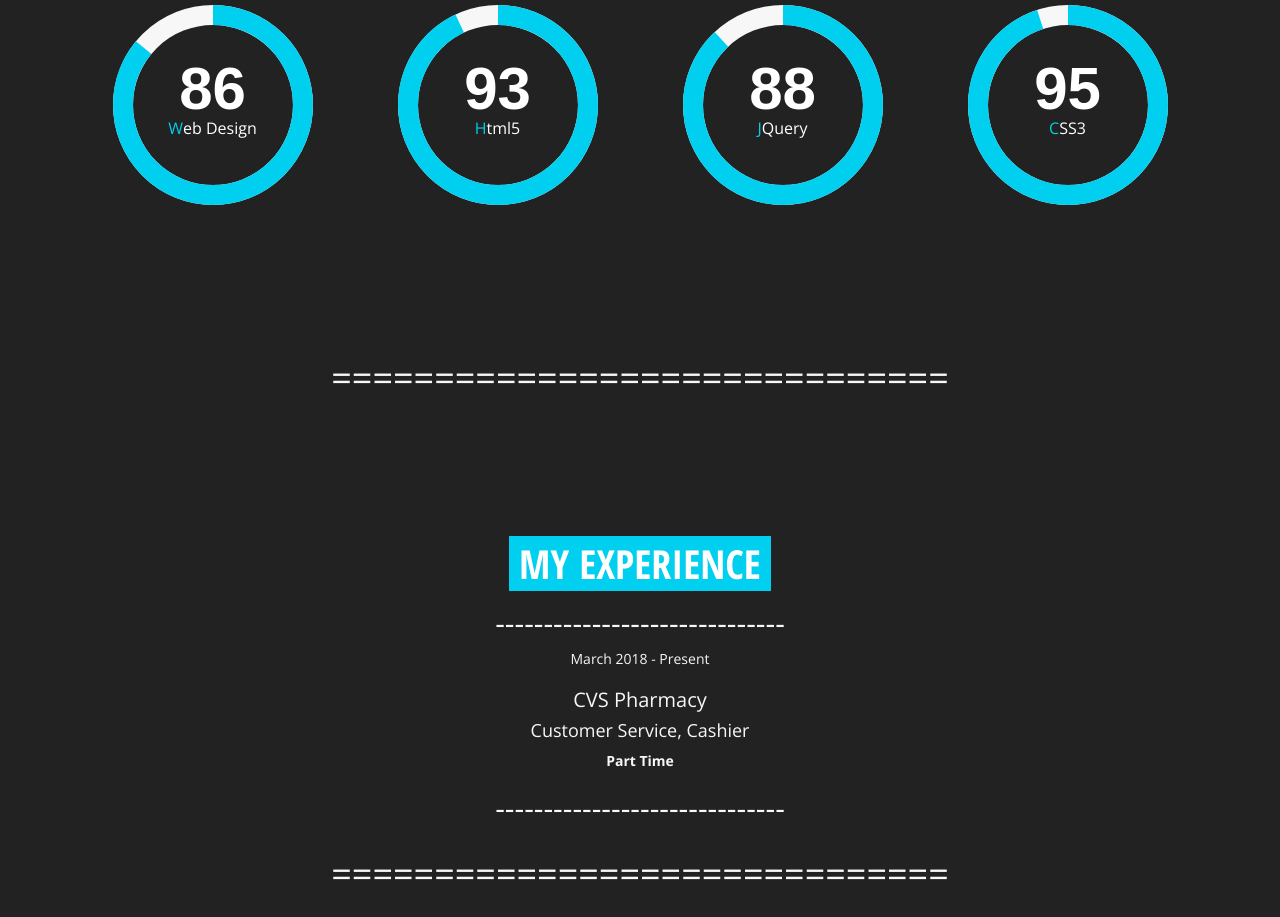
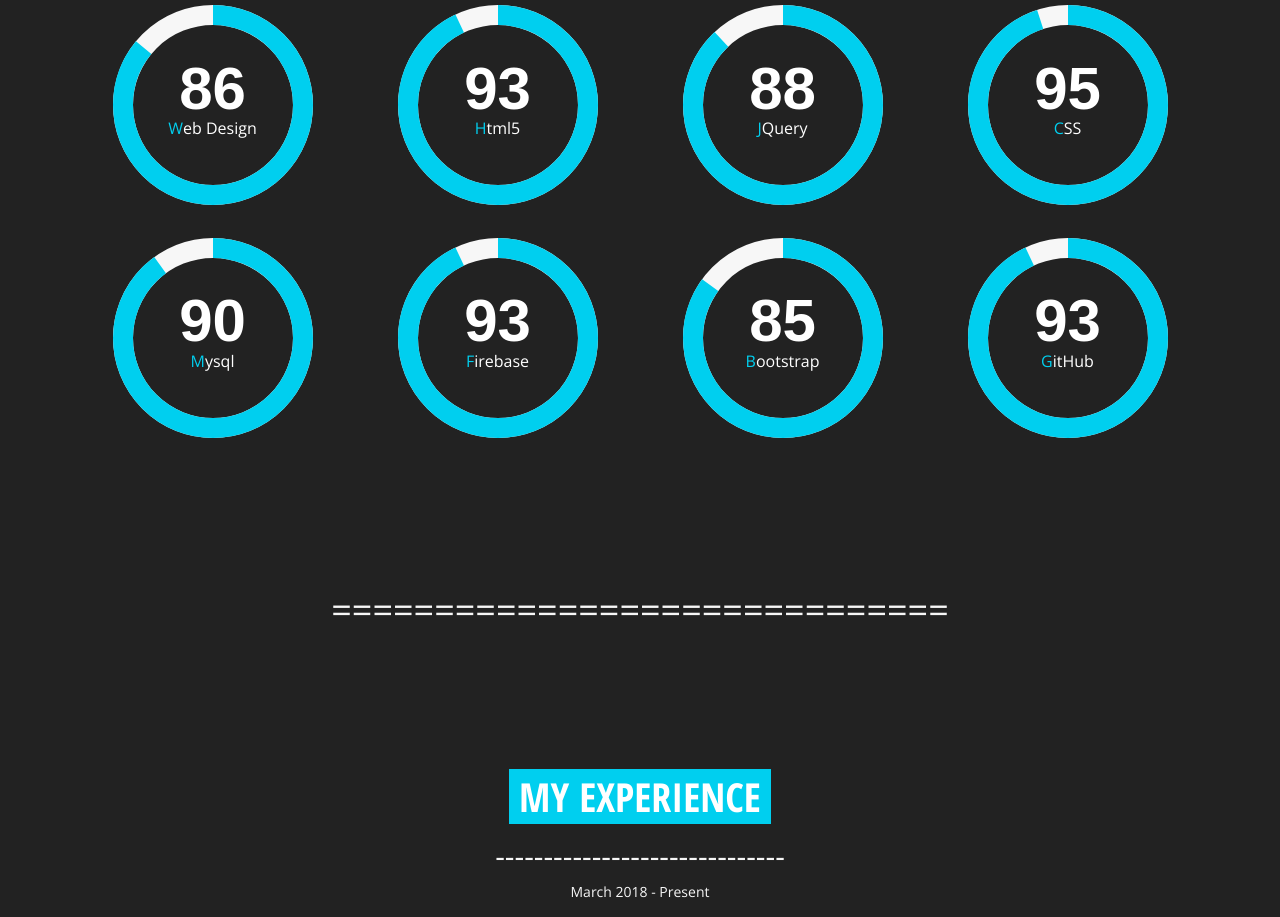
Before and after one commit to j55hanna55/Portfolio, a plain HTML site: page index.html in a window 1280 px wide. Shown: the part 1840-2757 px from the top of the page. Drawn offline with nearby package versions, Linux system fonts and the light colour scheme.

Commit message:
adding to my home page

```diff
--- a/index.html
+++ b/index.html
@@ -63,7 +63,7 @@
 						<span class="icon-bar"></span>
 						<span class="icon-bar"></span>
 						</button>
-						<a class="navbar-brand" href="#"></a>
+						<a style="color: #b38500; " class="navbar-brand" href="#">Jacob Hanna</a>
 					</div>
 					<div id="mynav" class="navbar-collapse collapse">
 						<ul class="nav navbar-nav main-nav-list">
@@ -224,7 +224,39 @@
 								<!-- SKILL Four -->
 								<div class="skill wow fadeInRight" data-wow-duration="1s" data-wow-delay="1100ms">
 									<input type="text" class="knob" value="95">
-									<h4>CSS3</h4>
+									<h4>CSS</h4>
+								</div>
+							</div>
+
+							<div class="col-lg-3 col-md-3">
+								<!-- SKILL Five -->
+								<div class="skill wow fadeInRight" data-wow-duration="1s" data-wow-delay="300ms">
+									<input type="text" class="knob" value="90">
+									<h4>Mysql</h4>
+								</div>
+							</div>
+
+							<div class="col-lg-3 col-md-3">
+								<!-- SKILL 6 -->
+								<div class="skill wow fadeInRight" data-wow-duration="1s" data-wow-delay="300ms">
+									<input type="text" class="knob" value="93">
+									<h4>Firebase</h4>
+								</div>
+							</div>
+
+							<div class="col-lg-3 col-md-3">
+								<!-- SKILL 7 -->
+								<div class="skill wow fadeInRight" data-wow-duration="1s" data-wow-delay="300ms">
+									<input type="text" class="knob" value="85">
+									<h4>Bootstrap</h4>
+								</div>
+							</div>
+
+							<div class="col-lg-3 col-md-3">
+								<!-- SKILL 8-->
+								<div class="skill wow fadeInRight" data-wow-duration="1s" data-wow-delay="300ms">
+									<input type="text" class="knob" value="93">
+									<h4>GitHub</h4>
 								</div>
 							</div>
 
@@ -494,7 +526,7 @@
 
     <!-- Bootstrap core JavaScript
     ================================================== -->
-    <!-- Placed at the end of the document so the pages load faster -->
+
 	<script src="js/jquery.min.js"></script>
 	<script src="js/bootstrap.min.js"></script>
 	<script src="js/retina.min.js"></script>
```
